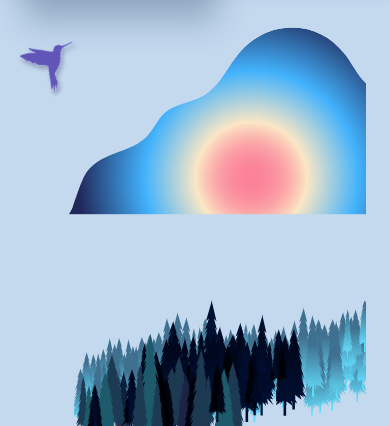
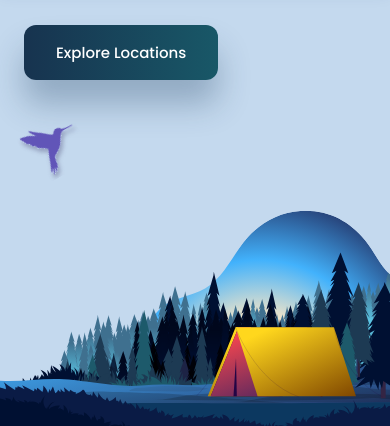
Before and after one commit to Jaymieblaze/Camping-Website, a plain HTML site: page index.html in a window 390 px wide. Shown: the part 418-844 px from the top of the page. Drawn offline with nearby package versions, Linux system fonts and the light colour scheme.

Commit message:
Media Query-Small, Tall and Medium

```diff
--- a/style.css
+++ b/style.css
@@ -225,3 +225,56 @@ img{
     right: 0;
     rotate: -15deg;
 }
+
+.home__images{
+    z-index: 1;
+}
+
+.home__images img{
+    position: absolute;
+    max-width: initial;
+    width: 600px;
+    left: -7rem;
+    bottom: 0;
+}
+
+/* BREAKPOINTS */
+
+/* For Smaller Devices */
+
+@media screen and (max-width: 305px){
+    .container{
+        margin-inline: 1rem;
+    }
+
+    .home__title{
+        font-size: 2rem;
+    }
+}
+
+/* For Taller Devices */
+@media screen and (min-width: 376px) and (min-height: 800px){
+    .home__container{
+        padding-top: 10rem;
+    }
+    .home__images img{
+        width: 700px;
+        left: -12rem;
+    }
+}
+
+/* For Medium Devices */
+@media screen and (max-width: 480px){
+    .home__container{
+        max-width: 305px;
+    }
+    .home__bird-2{
+        right:-3rem;
+    }
+    .home__images img{
+        width: initial;
+        left: 0;
+    }
+}
+
+/* For Medium Devices */
```
